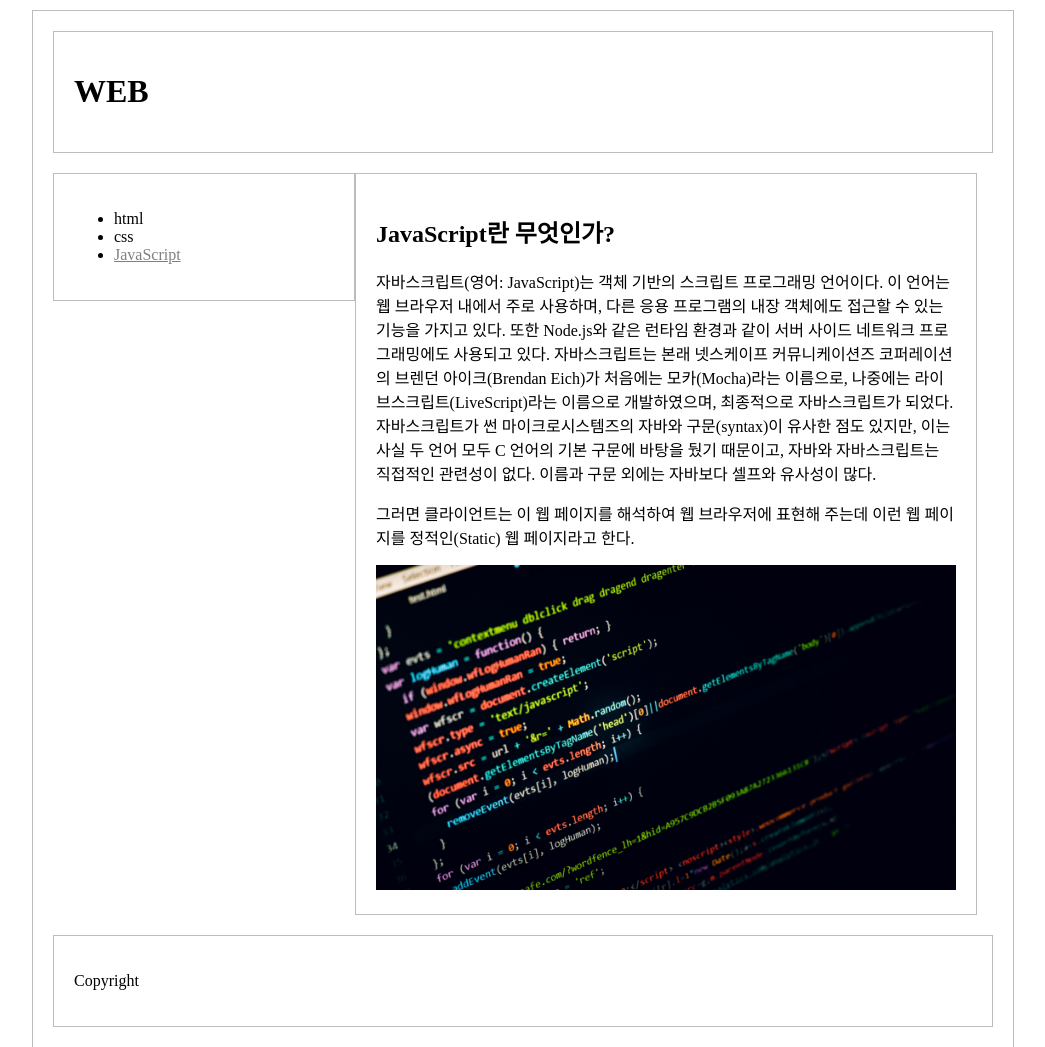
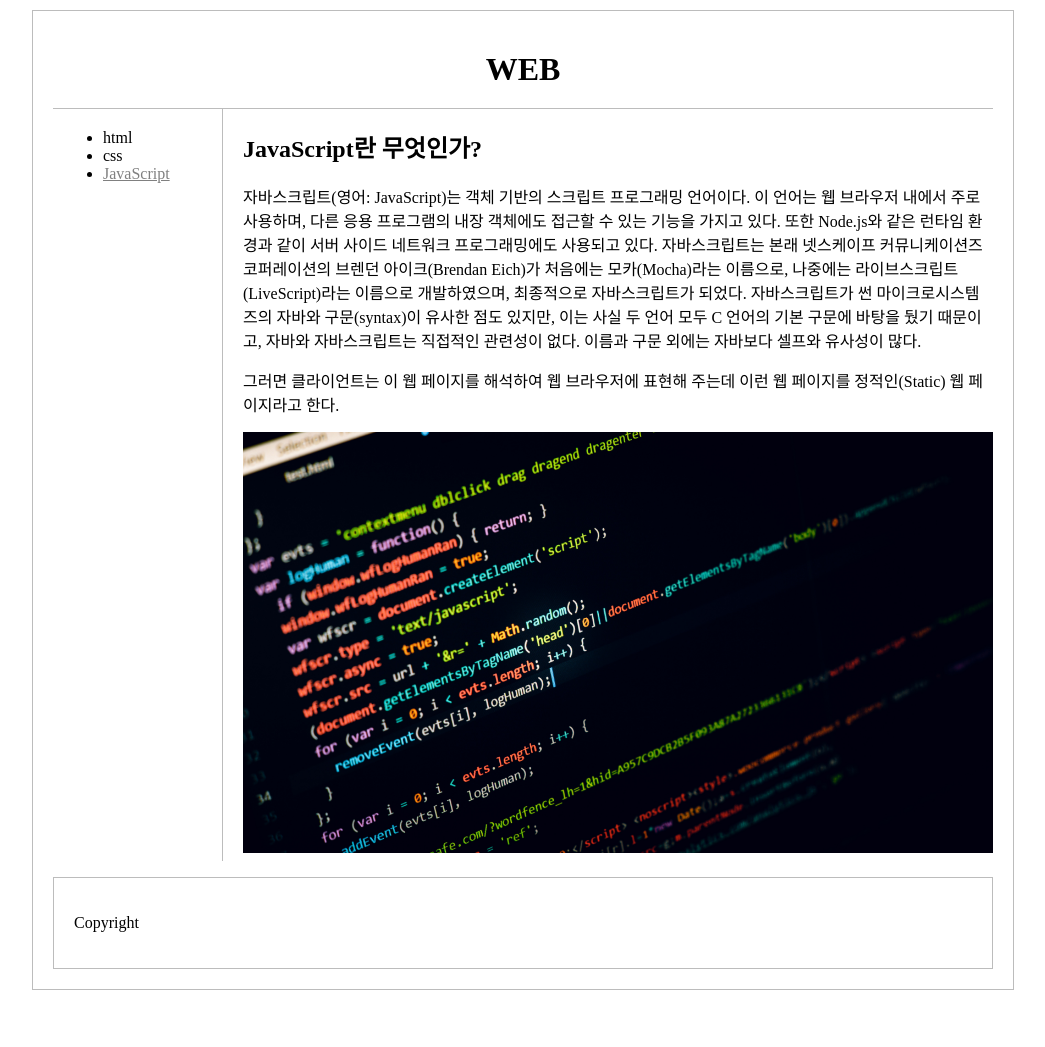
Before and after one commit to enjoyplusing/enjoyplusing, a plain HTML site: page 3.html in a window 1280 px wide. Shown: the top 1047 px of the page, without its empty margins (117-1162 px from the left). After the commit the page ends 1000 px from the top, so only its background shows below. Drawn offline with Linux system fonts and the light colour scheme.

Commit message:
그리드 2

```diff
--- a/3.html
+++ b/3.html
@@ -5,7 +5,6 @@
     <TITLE> WEB1 - JavaScript</title>
   <meta charset="utf-8">
     <style>
-
 
       #jb-container {
            width: 940px;
@@ -16,24 +15,18 @@
 
        #jb-header {
                 padding: 20px;
-                margin-bottom: 20px;
-                border: 1px solid #bcbcbc;
+                margin-bottom: 0px;
+                border-BOTTOM: 1px solid #bcbcbc;
     }
 
        #jb-content {
-            width: 580px;
-            padding: 20px;
+            padding-left: 20px;
             margin-bottom: 20px;
-            float: left;
-            border: 1px solid #bcbcbc;
           }
 
         #jb-sidebar {
-            width: 260px;
-            padding: 20px;
-            margin-bottom: 20px;
-            float: left;
-            border: 1px solid #bcbcbc;
+            display: grid;
+            grid-template-columns:170px 1fr
           }
 
           #jb-footer {
@@ -42,17 +35,29 @@
                 border: 1px solid #bcbcbc;
               }
 
+      h1{
+        text-align:center;
+        margin:0px;
+      }
+      h2{
+        margin-top:20px;
+      }
       a {
         color:black;
         text-decoration: none;
       }
+      ul{
+        padding-left: 50px;
+        border-right: 1px solid #bcbcbc;
+        padding-top: 20px;
+        margin-top: 0px;
+      }
+
     </style>
 </head>
 
 <body>
-
   <div id="jb-container">
-
    <div id="jb-header">
 
   <h1><a href="index.html">WEB</a></h1>
@@ -64,7 +69,6 @@
     <li><a href="2.html">css</a></li>
     <li><a href="3.html" style="color:gray; text-decoration:underline">JavaScript</a></li>
 </ul>
- </div>
 
  <div id="jb-content">
   <h2>JavaScript란 무엇인가?</h2>
@@ -72,6 +76,7 @@
   <p>자바스크립트(영어: JavaScript)는 객체 기반의 스크립트 프로그래밍 언어이다. 이 언어는 웹 브라우저 내에서 주로 사용하며, 다른 응용 프로그램의 내장 객체에도 접근할 수 있는 기능을 가지고 있다. 또한 Node.js와 같은 런타임 환경과 같이 서버 사이드 네트워크 프로그래밍에도 사용되고 있다. 자바스크립트는 본래 넷스케이프 커뮤니케이션즈 코퍼레이션의 브렌던 아이크(Brendan Eich)가 처음에는 모카(Mocha)라는 이름으로, 나중에는 라이브스크립트(LiveScript)라는 이름으로 개발하였으며, 최종적으로 자바스크립트가 되었다. 자바스크립트가 썬 마이크로시스템즈의 자바와 구문(syntax)이 유사한 점도 있지만, 이는 사실 두 언어 모두 C 언어의 기본 구문에 바탕을 뒀기 때문이고, 자바와 자바스크립트는 직접적인 관련성이 없다. 이름과 구문 외에는 자바보다 셀프와 유사성이 많다.</P>
   <p>그러면 클라이언트는 이 웹 페이지를 해석하여 웹 브라우저에 표현해 주는데 이런 웹 페이지를 정적인(Static) 웹 페이지라고 한다. </P>
   <img src="coding.jpg" width="100%">
+</div>
   </div>
 
 <div id="jb-footer">
```
Also changed, not shown: 1.html (+21 -13 lines), 2.html (+21 -23 lines). Lines whose indentation alone changed are shown as unchanged.
